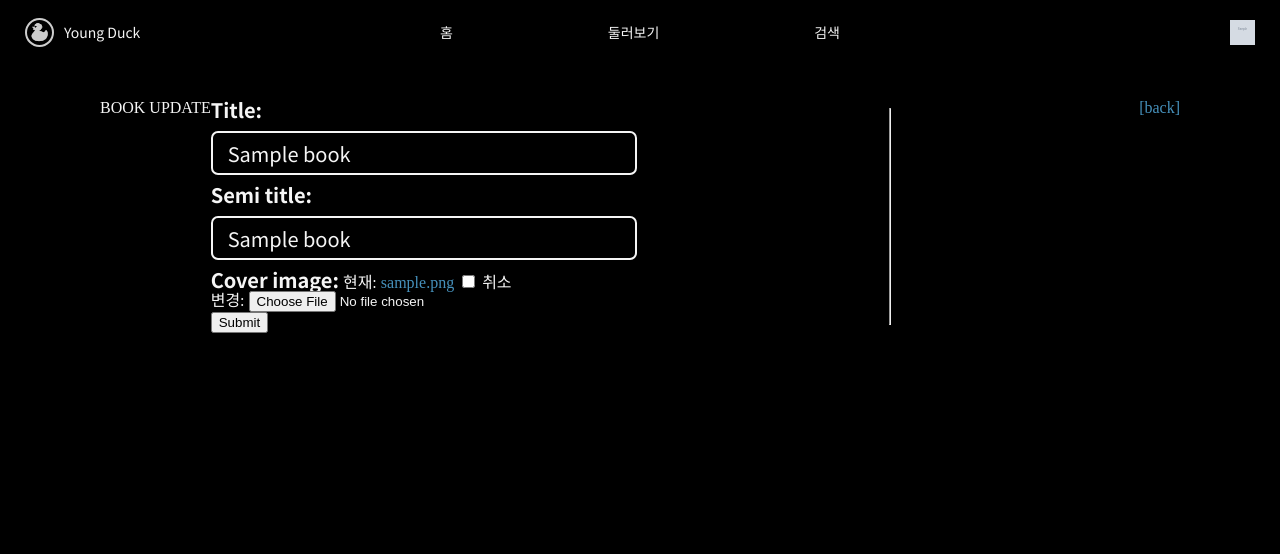
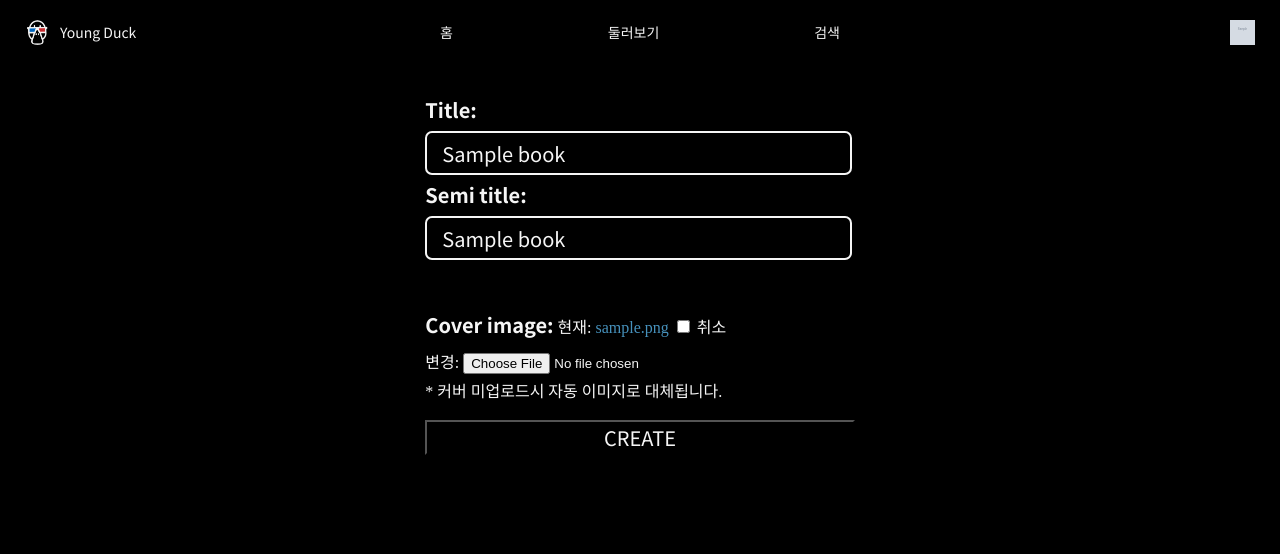
Before and after one commit to dollyishere/young-duck, a Django app: page /books/1/update/ in a window 1280 px wide. Shown: the top 554 px of the page. Run offline with Django 3.2, Linux system fonts and the light colour scheme; a user stored in the database is signed in; tables that the repository leaves empty hold one stand-in row (values such as "Sample post"); grey boxes marked "Sample" are stand-in pictures; parts of the project's set-up code (start-up, migrations or seed data) failed here and were passed over.

Commit message:
style[FE]: 로고 변경 및 css 적용

```diff
--- a/accounts/templates/accounts/login.html
+++ b/accounts/templates/accounts/login.html
@@ -15,7 +15,7 @@
         </form>
       </div>
       <div id="login-signup">
-        <span id="signup-head">New to SSAFY?</span>
+        <span id="signup-head">New to YoungDuck?</span>
         <a href="{% url 'accounts:signup' %}" id="signup-link">Create an account</a>
       </div>
     </div>
--- a/books/templates/books/update.html
+++ b/books/templates/books/update.html
@@ -1,14 +1,14 @@
 {% extends 'base.html' %}
 
 {% block content %}
-	<div class="container" style="margin: 100px;">
-		<h1 class="text-center">BOOK UPDATE</h1>
-			<form action="{% url 'books:update' book.pk %}" method="POST" enctype="multipart/form-data">
-				{% csrf_token %}
-				{{ form.as_p }}
-				<input type="submit">
-			</form>
-			<hr>
-			<a href="{% url 'books:index' %}">[back]</a>
-	</div>
+<div id="book-create" class="component-init">
+  <div id="book-create-container" class="vertical container-narrow">
+    <form action="{% url 'books:update' book.pk %}" method="POST" enctype="multipart/form-data">
+      {% csrf_token %}
+      {{ form.as_p }}
+      <div style="margin: 10px 0px 20px 0px">* 커버 미업로드시 자동 이미지로 대체됩니다.</div>
+      <button id="book-create-btn" >CREATE</button>
+    </form>
+  </div>
+</div>
 {% endblock content %}
--- a/movies/templates/movies/detail.html
+++ b/movies/templates/movies/detail.html
@@ -39,7 +39,7 @@
       <a href="{% url 'movies:detail_person' person.pk %}">
         <div class="movie-detail-person vertical">
           <div class="movie-detail-person-face" style="background-image: url('https://image.tmdb.org/t/p/w500{{ person.profile_path }}');"></div>
-          <div class="movie-detail-person-name">{{ person.name|truncatechars:20 }}</div>
+          <div class="movie-detail-person-name">{{ person.name|truncatechars:15 }}</div>
           <div class="movie-detail-person-role">{{ person.known_for_department }}</div>
         </div>
       </a>
--- a/static/css/book-create.css
+++ b/static/css/book-create.css
@@ -63,3 +63,8 @@ label[for="id_cover_image"] {
     font-weight: 400;
     cursor: pointer;
   }
+
+#cover_image-clear_id {
+  margin-top: 50px;
+  margin-bottom: 20px;
+}
--- a/static/css/nav.css
+++ b/static/css/nav.css
@@ -30,13 +30,12 @@ div {
 #nav-logo {
   width: 25px;
   height: 25px;
-  background-image: url('../images/logo/logo_tmp.png');
+  background-image: url('../images/logo/logo.png');
   background-size: 100%;
   align-items: center;
   margin-right: 10px;
   cursor: pointer;
   border-radius: 25px;
-  border: 2px solid #cdcdcd;
 }
 
 #nav-title {
--- a/static/css/signin.css
+++ b/static/css/signin.css
@@ -32,10 +32,9 @@
 #login-logo {
   height: 100px;
   width: 100px;
-  background-image: url('../images/logo/logo_tmp.png');
+  background-image: url('../images/logo/logo.png');
   background-size: 100%;
   border-radius: 100px;
-  border: 8px solid #cdcdcd;
   justify-content: center;
   align-items: baseline;
 }
```
Also changed, not shown: static/images/logo/logo.png (added), static/images/logo/logo_tmp.png (deleted).
